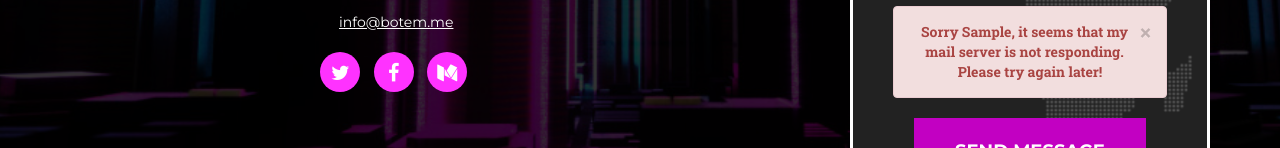
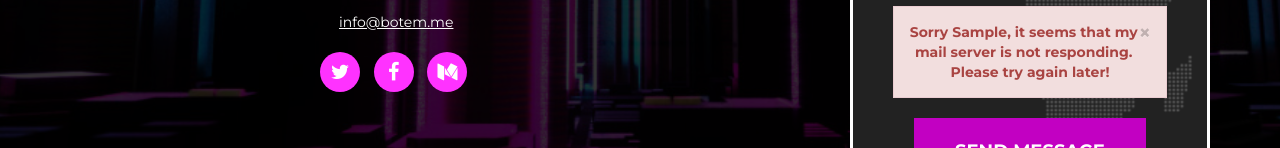
Before and after one commit to senkadam/botemWeb, a website: page index.html in a window 1280 px wide. Both pictures are taken after typing "Sample", "name@example.com", "Sample" into the empty fields and a click on the button "SEND MESSAGE". Shown: the part 582-730 px from the top of the page. Drawn offline with nearby package versions, Linux system fonts and the light colour scheme; no server answers; a web font is replaced by a local one.

Commit message:
font changes

```diff
--- a/css/agency.css
+++ b/css/agency.css
@@ -11,7 +11,7 @@
 }
 body {
   overflow-x: hidden;
-  font-family: "Roboto Slab", "Helvetica Neue", Helvetica, Arial, sans-serif;
+  font-family: "Montserrat", "Helvetica Neue", Helvetica, Arial, sans-serif
 
 }
 
@@ -192,6 +192,9 @@ fieldset[disabled] .btn-xl.active {
 .btn-xl .badge {
   color: #fed136;
   background-color: white;
+}
+.alert {
+    border-radius: 0px  ;
 }
 .navbar-custom {
   background-color: #222222;
```
